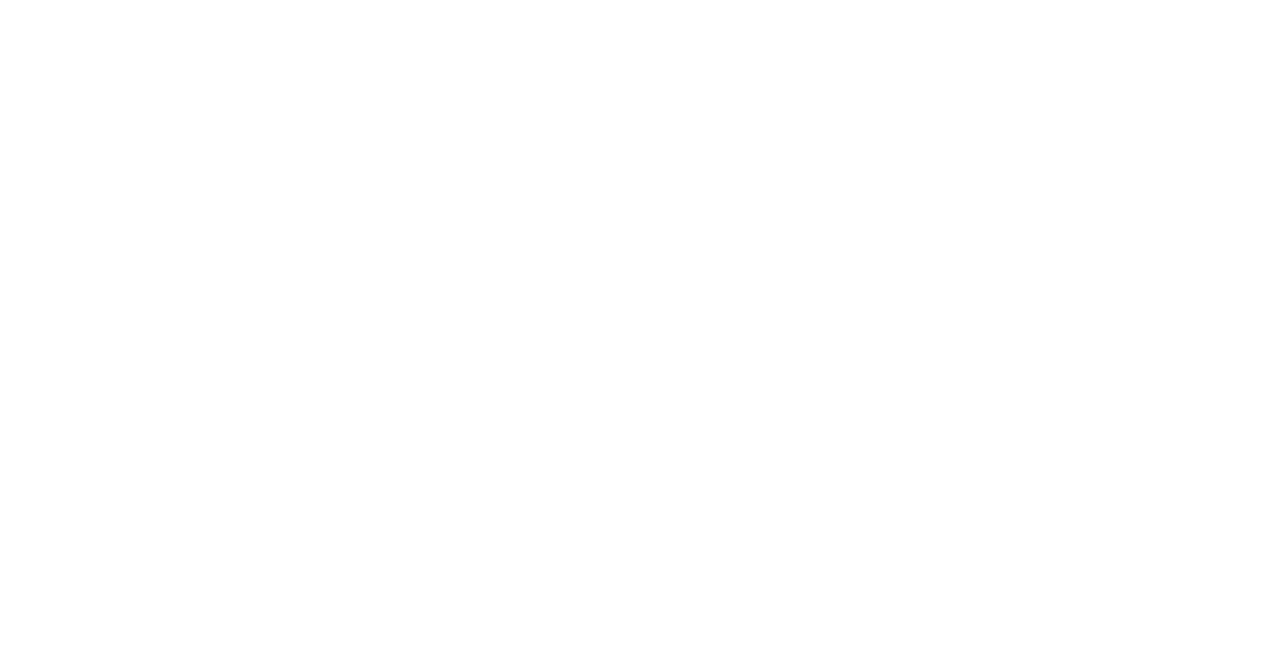
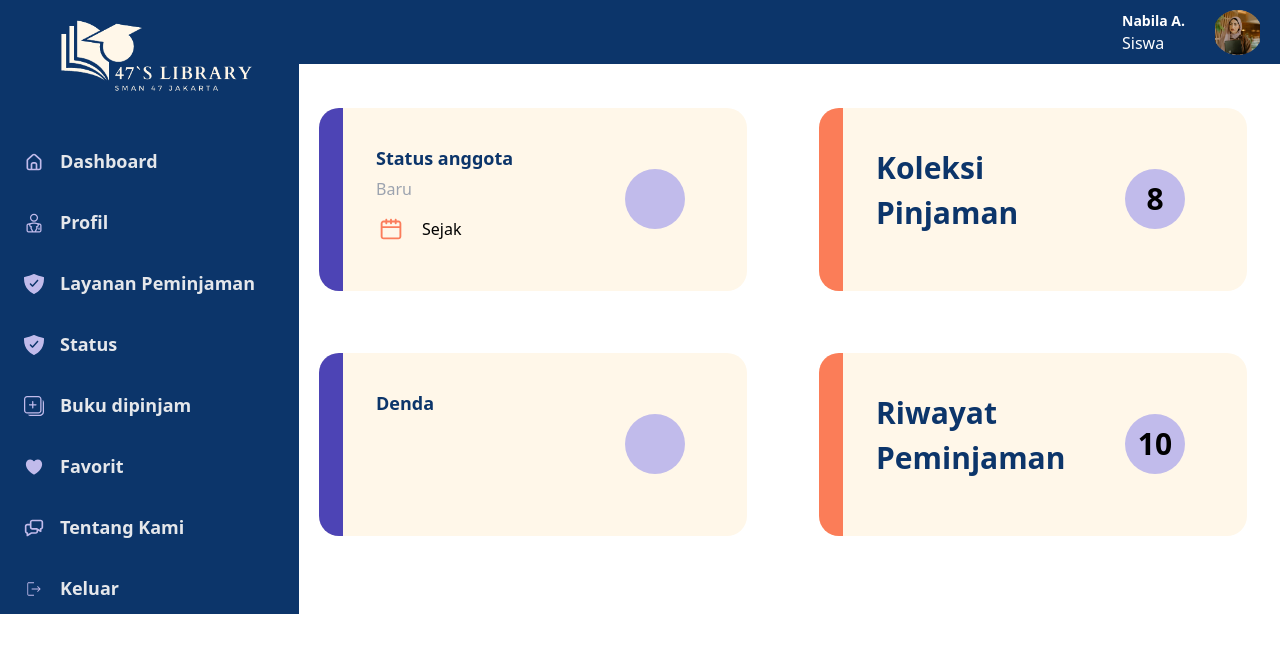
Before and after one commit to nightmaregit/Massive-IL, a React (Vite) app: page /profil in a window 1280 px wide. Before the commit this address had no page. Shown: the top 652 px of the page. Built offline with nearby package versions, Linux system fonts and the light colour scheme.

Commit message:
tambah side bar admin

```diff
--- a/src/App.jsx
+++ b/src/App.jsx
@@ -8,13 +8,13 @@ import SignIn from "./pages/SignIn";
 // import Peminjaman from "./pages/PeminjamanNew";
 import Akun from "./pages/Akun";
 import EditAkun from "./pages/EditAkun";
-import DaftarKoleksi from "./pages/DaftarKoleksiNew";
+import Riwayat_peminjaman from "./pages/Riwayat_peminjaman";
 import Buku_pendidikan from "./pages/Buku_pendidikan";
 import Detail_buku from "./pages/Detail_buku";
 import LupaKataSandi from "./pages/LupaKataSandi";
 import Buku_novel from './pages/Buku_novel'
 import Bukti from './pages/bukti'
-import Peminjaman from "./pages/PeminjamanNew";
+import Profil from "./pages/Profil";
 import MasukSebagai from "./pages/MasukSebagai";
 import DashboardAdmin from "./admin/DashboardAdmin";
 import ProfilAdmin from "./admin/ProfilAdmin";
@@ -33,10 +33,10 @@ function App() {
         <Route path="/daftar" element={<SignUp />}></Route>
         {/* <Route path="/peminjaman" element={<PeminjamanNew />}></Route> */}
         <Route path="/masuksebagai" element={<MasukSebagai />}></Route>
-        <Route path="/peminjaman" element={<Peminjaman />}></Route>
-        <Route path="/akun" element={<Akun />}></Route>
-        <Route path="/akun/edit" element={<EditAkun />}></Route>
-        <Route path="/daftar-koleksi" element={<DaftarKoleksi />}></Route>
+        <Route path="/profil" element={<Profil />}></Route>
+        <Route path="/profil/akun" element={<Akun />}></Route>
+        <Route path="/profil/akun/edit-akun" element={<EditAkun />}></Route>
+        <Route path="/profil/riwayat-peminjaman" element={<Riwayat_peminjaman />}></Route>
         <Route
           path="/koleksi/pendidikan/Buku-Siswa-Ekonomi-Kelas-XI-SMA"
           element={<Detail_buku />}
--- /dev/null
+++ b/src/components/sidebar_admin.jsx
@@ -0,0 +1,97 @@
+import { useNavigate } from "react-router-dom";
+import {
+  ChatIcon,
+  HeartIcon,
+  HomeIcon,
+  LeaveIcon,
+  PlusIcon,
+  StatusIcon,
+  StudentIcon,
+} from "../assets/icons";
+import Logo from "../assets/logo-bright.png";
+import { useLocation } from "react-router-dom";
+
+const Peminjaman = () => {
+  const navigate = useNavigate();
+  const lokasi = useLocation();
+  const { pathname } = lokasi;
+  const muncul = pathname.split("/");
+  console.log(muncul);
+
+  const items = [
+    {
+      id: 1,
+      title: "Dashboard",
+      url: "/admin/dashboard",
+      icon: <HomeIcon />,
+    },
+    {
+      id: 2,
+      title: "Profil",
+      url: "/admin/profil",
+      icon: <StudentIcon />,
+    },
+    {
+      id: 3,
+      title: "Layanan Peminjaman",
+      url: "/peminjaman",
+      icon: <StatusIcon />,
+    },
+    {
+      id: 4,
+      title: "Status",
+      url: "/status",
+      icon: <StatusIcon />,
+    },
+    {
+      id: 5,
+      title: "Buku dipinjam",
+      url: "/buku-dipinjam",
+      icon: <PlusIcon />,
+    },
+    {
+      id: 6,
+      title: "Favorit",
+      url: "/favorit",
+      icon: <HeartIcon />,
+    },
+    {
+      id: 7,
+      title: "Tentang Kami",
+      url: "/about",
+      icon: <ChatIcon />,
+    },
+    {
+      id: 8,
+      title: "Keluar",
+      url: "/logout",
+      icon: <LeaveIcon />,
+    },
+  ];
+
+  return (
+    <div className="w-[345px]  bg-[#0C356A] flex flex-col">
+      <img src={Logo} alt="logo" className="h-20 object-cover mt-4" />
+      <div className="flex flex-col pt-10 gap-[10px] items-end  justify-center font-medium leading-normal text-base">
+        {items.map((item) => (
+          <div
+            key={item.id}
+            className={
+              pathname === item.url
+                ? "rounded-tl-full rounded-bl-full bg-[#FFF7E9] pl-[35px] w-72 pt-[17px] pb-[19px] pr-16 text-[#0C356A] select-none"
+                : " flex items-center px-6 py-3 justify-start gap-4 text-[18px] font-semibold cursor-pointer w-[299px] text-gray-200 hover:bg-[#FFF7E9] rounded-tl-full rounded-bl-full hover:text-[#0C356A] transition"
+            }
+            onClick={() => navigate(item.url)}
+          >
+            <div className={pathname === item.url ? "hidden" : ""}>
+              {item.icon}
+            </div>
+            <span>{item.title}</span>
+          </div>
+        ))}
+      </div>
+    </div>
+  );
+};
+
+export default Peminjaman;
--- a/src/pages/PeminjamanNew.jsx
+++ b/src/pages/Profil.jsx
@@ -2,16 +2,21 @@ import Sidebar from "../components/Sidebar";
 import ProfilePicture from "../assets/image/profile.png";
 
 import CalendarIcon from "../assets/icons/Calendar.svg?react";
+import { useNavigate } from "react-router-dom";
 
-const Peminjaman = () => {
+const Profil = () => {
+  const navigate = useNavigate();
   return (
     <div className="flex">
       <Sidebar />
 
-      <div className="flex flex-col w-full">
-        <div className=" text-black flex justify-end items-center px-[270px] gap-[30px]">
+      <div className="flex flex-col w-full ">
+        <div className="bg-masuk h-16 flex justify-end">
+          <div className=" text-white flex  items-center pr-5  gap-[30px]">
             <div>
-            <h1 className="font-semibold text-sm leading-normal">Nabila A.</h1>
+              <h1 className="font-semibold text-sm leading-normal">
+                Nabila A.
+              </h1>
               <span>Siswa</span>
             </div>
 
@@ -24,8 +29,9 @@ const Peminjaman = () => {
               />
             </div>
           </div>
+        </div>
 
-        <div className="flex flex-col gap-[18px]">
+        <div className="flex flex-col gap-[18px] mx-5">
           <div className="flex gap-[72px]">
             <div className="relative w-[428px] h-[183px] rounded-[20px] bg-[#FFF7E9] mt-11">
               <div className="absolute left-0 bg-[#4D44B5] w-6 z-10 h-[183px] rounded-tl-[20px] rounded-bl-[20px]" />
@@ -47,11 +53,14 @@ const Peminjaman = () => {
               <div className="rounded-full w-[60px] h-[60px] bg-[#C1BBEB] absolute right-[62px] top-[61px]" />
             </div>
 
-            <div className="relative w-[428px] h-[183px] rounded-[20px] bg-[#FFF7E9] mt-11">
+            <div
+              onClick={() => navigate("/profil/koleksi-pinjaman")}
+              className="relative w-[428px] h-[183px] rounded-[20px] bg-[#FFF7E9] mt-11"
+            >
               <div className="absolute left-0 bg-[#FB7D58] w-6 z-10 h-[183px] rounded-tl-[20px] rounded-bl-[20px]" />
               <div className="ml-[57px] mt-[37px] flex flex-col items-start justify-center">
                 <h2 className="font-semibold leading-normal text-3xl text-masuk w-[221px]">
-                  Koleksi Dipinjam
+                  Koleksi Pinjaman
                 </h2>
               </div>
 
@@ -75,7 +84,10 @@ const Peminjaman = () => {
                 <div className="rounded-full w-[60px] h-[60px] bg-[#C1BBEB] absolute right-[62px] top-[61px]" />
               </div>
 
-              <div className="relative w-[428px] h-[183px] rounded-[20px] bg-[#FFF7E9] mt-11">
+              <div
+                onClick={() => navigate("/profil/riwayat-peminjaman")}
+                className="relative w-[428px] h-[183px] rounded-[20px] bg-[#FFF7E9] mt-11"
+              >
                 <div className="absolute left-0 bg-[#FB7D58] w-6 z-10 h-[183px] rounded-tl-[20px] rounded-bl-[20px]" />
                 <div className="ml-[57px] mt-[37px] flex flex-col items-start justify-center">
                   <h2 className="font-semibold leading-normal text-3xl text-masuk w-[221px]">
@@ -95,4 +107,4 @@ const Peminjaman = () => {
   );
 };
 
-export default Peminjaman;
+export default Profil;
--- a/src/pages/DaftarKoleksiNew.jsx
+++ b/src/pages/Riwayat_peminjaman.jsx
@@ -1,7 +1,7 @@
 import Sidebar from "../components/Sidebar";
 import ProfilePicture from "../assets/image/profile.png";
 
-const DaftarKoleksi = () => {
+const Riwayat_peminjaman = () => {
   const items = [
     {
       id: 1,
@@ -183,4 +183,4 @@ const DaftarKoleksi = () => {
   );
 };
 
-export default DaftarKoleksi;
+export default Riwayat_peminjaman;
```
Also changed, not shown: src/pages/Koleksi_pinjaman.jsx (added). Lines whose indentation alone changed are shown as unchanged.
